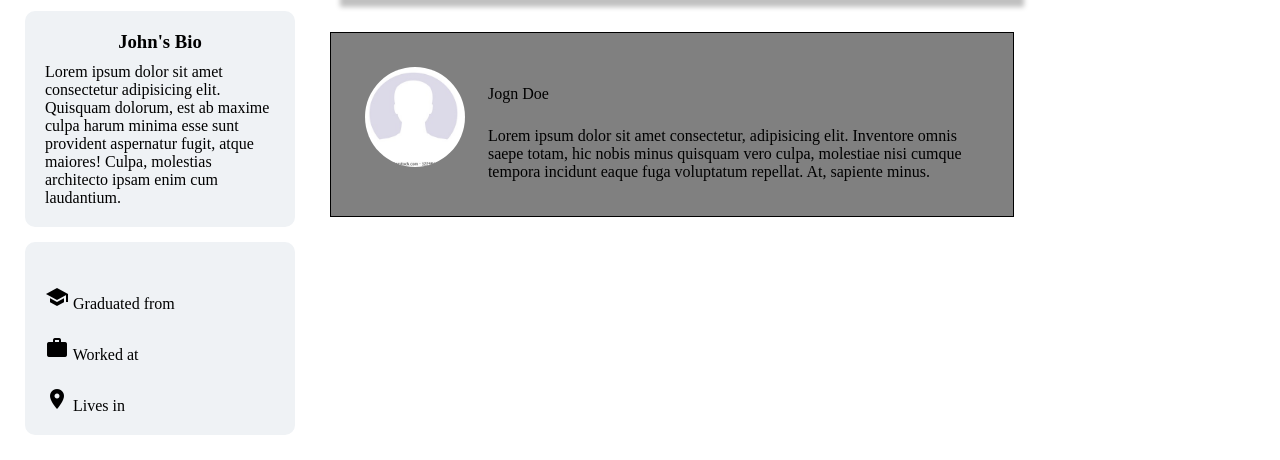
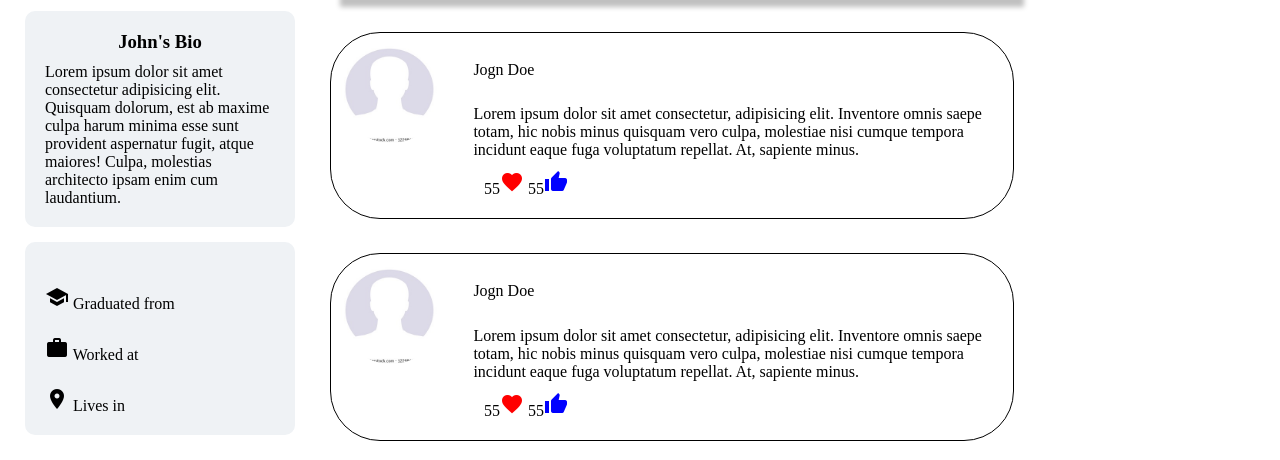
Before and after one commit to MajdHarbb/Facenovel-Front-End, a plain HTML site: page profile_page.html in a window 1280 px wide. Shown: the part 499-959 px from the top of the page. Drawn offline with Linux system fonts and the light colour scheme.

Commit message:
posts with likes

```diff
--- a/css/profile.css
+++ b/css/profile.css
@@ -186,9 +186,10 @@
 }
 .po{
   margin-top: 5%;
-  padding: 5%;
-  background-color: grey;
+  padding: 10px;
+  background-color: white;
   border: 1px solid black;
+  border-radius: 50px;
 }
 .column-po-1 {
   float: left;
@@ -216,3 +217,10 @@
 .status-div{
   margin-top: 5%;
 }
+.likes{
+
+  padding:2%;
+
+
+
+}
--- a/profile_page.html
+++ b/profile_page.html
@@ -111,9 +111,37 @@
                         <div>Jogn Doe</div>
                         <div class="status-div">
                             <p id="status">Lorem ipsum dolor sit amet consectetur, adipisicing elit. Inventore omnis saepe totam, hic nobis minus quisquam vero culpa, molestiae nisi cumque tempora incidunt eaque fuga voluptatum repellat. At, sapiente minus.</p>
+                            <div class="likes">
+
+                                <span>55</span><span class="material-icons" style="color: red;">favorite</span>
+                                <span>55</span><span class="material-icons" style="color: blue;">thumb_up</span>
+                            </div>
                         </div>
                     </div>
                 </div>
+
+
+            </div>
+
+            <div class="po">
+                <div class="row-po">
+                    <div class="column-po-1">
+                        <img class="post-img" src="images/profile pic.jpg">
+                    </div>
+                    <div class="column-po-2">
+                        <br>
+                        <div>Jogn Doe</div>
+                        <div class="status-div">
+                            <p id="status">Lorem ipsum dolor sit amet consectetur, adipisicing elit. Inventore omnis saepe totam, hic nobis minus quisquam vero culpa, molestiae nisi cumque tempora incidunt eaque fuga voluptatum repellat. At, sapiente minus.</p>
+                            <div class="likes">
+
+                                <span>55</span><span class="material-icons" style="color: red;">favorite</span>
+                                <span>55</span><span class="material-icons" style="color: blue;">thumb_up</span>
+                            </div>
+                        </div>
+                    </div>
+                </div>
+
 
             </div>
 
```
